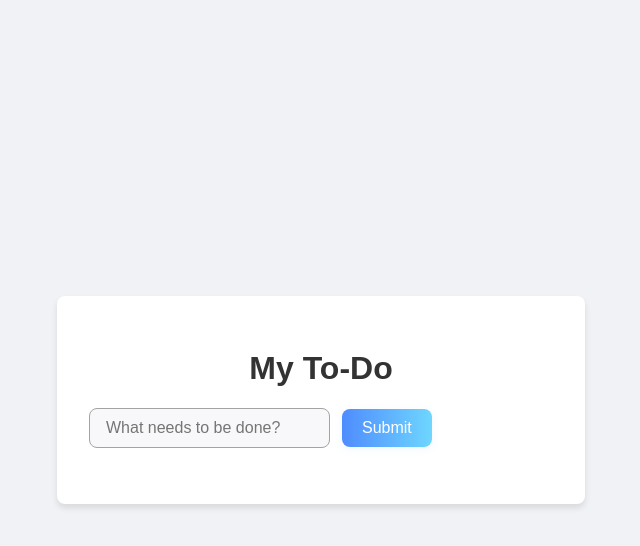
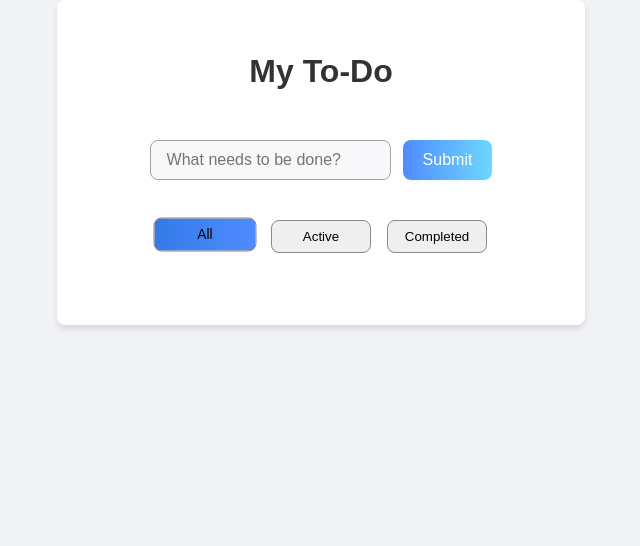
Before and after one commit to SpiriT-L/my-todo-app, a React (Vite) app: page / in a window 1280 px wide. Shown: the top 546 px of the page, without its empty margins (351-991 px from the left). Built offline with nearby package versions, Linux system fonts and the light colour scheme.

Commit message:
feat: add filter

```diff
--- a/src/App.css
+++ b/src/App.css
@@ -3,7 +3,6 @@ body {
   background-color: #f0f2f5;
   display: flex;
   justify-content: center;
-  align-items: center;
   min-height: 100vh;
   margin: 0;
 }
@@ -20,6 +19,12 @@ body {
 h1 {
   text-align: center;
   color: #333;
+  margin-bottom: 50px;
+}
+
+.form{
+  display: flex;
+  justify-content: center;
 }
 
 .todo-input {
@@ -97,3 +102,25 @@ border: 1px solid #888;
 cursor: pointer;
 text-decoration: none;
 }
+
+.filters{
+  display: flex;
+  flex-wrap: wrap;
+  justify-content: center;
+  gap: 1rem;
+  margin-top: 24px;
+}
+
+.filter-btn{
+  width: 100px;
+  padding: 0.5rem;
+  margin: 1rem 0;
+  border-radius: 8px;
+  border: 1px solid #888;
+  cursor: pointer;
+}
+
+.filter-btn.active {
+  background: linear-gradient(90deg, #357ae8 0%, #4f8cff 100%);
+  transform: translateY(-2px) scale(1.03);
+}
--- a/src/App.jsx
+++ b/src/App.jsx
@@ -4,6 +4,7 @@ import './App.css';
 const App = () => {
   const [todos, setTodos] = useState([]);
   const [inputValue, setInputValue] = useState('');
+  const [filter, setFilter] = useState('all');
 
   const handleInputChange = e => {
     setInputValue(e.target.value);
@@ -35,10 +36,22 @@ const App = () => {
     );
   };
 
+  const filteredTodos = todos.filter(todo => {
+    if (filter === 'active') return !todo.completed;
+    if (filter === 'completed') return todo.completed;
+    return true;
+  });
+
+  const filterOptions = [
+    { label: 'All', value: 'all' },
+    { label: 'Active', value: 'active' },
+    { label: 'Completed', value: 'completed' },
+  ];
+
   return (
     <div className='App'>
       <h1>My To-Do</h1>
-      <form onSubmit={handleAddTodo}>
+      <form className='form' onSubmit={handleAddTodo}>
         <input
           className='todo-input'
           type='text'
@@ -50,9 +63,20 @@ const App = () => {
           Submit
         </button>
       </form>
+      <div className='filters'>
+        {filterOptions.map(({ label, value }) => (
+          <button
+            key={value}
+            onClick={() => setFilter(value)}
+            className={`filter-btn ${filter === value ? 'active' : ''}`}
+          >
+            {label}
+          </button>
+        ))}
+      </div>
 
       <ul className='todo-list'>
-        {todos.map(todo => (
+        {filteredTodos.map(todo => (
           <li
             key={todo.id}
             className={`todo-item ${todo.completed ? 'completed' : ''}`}
```
